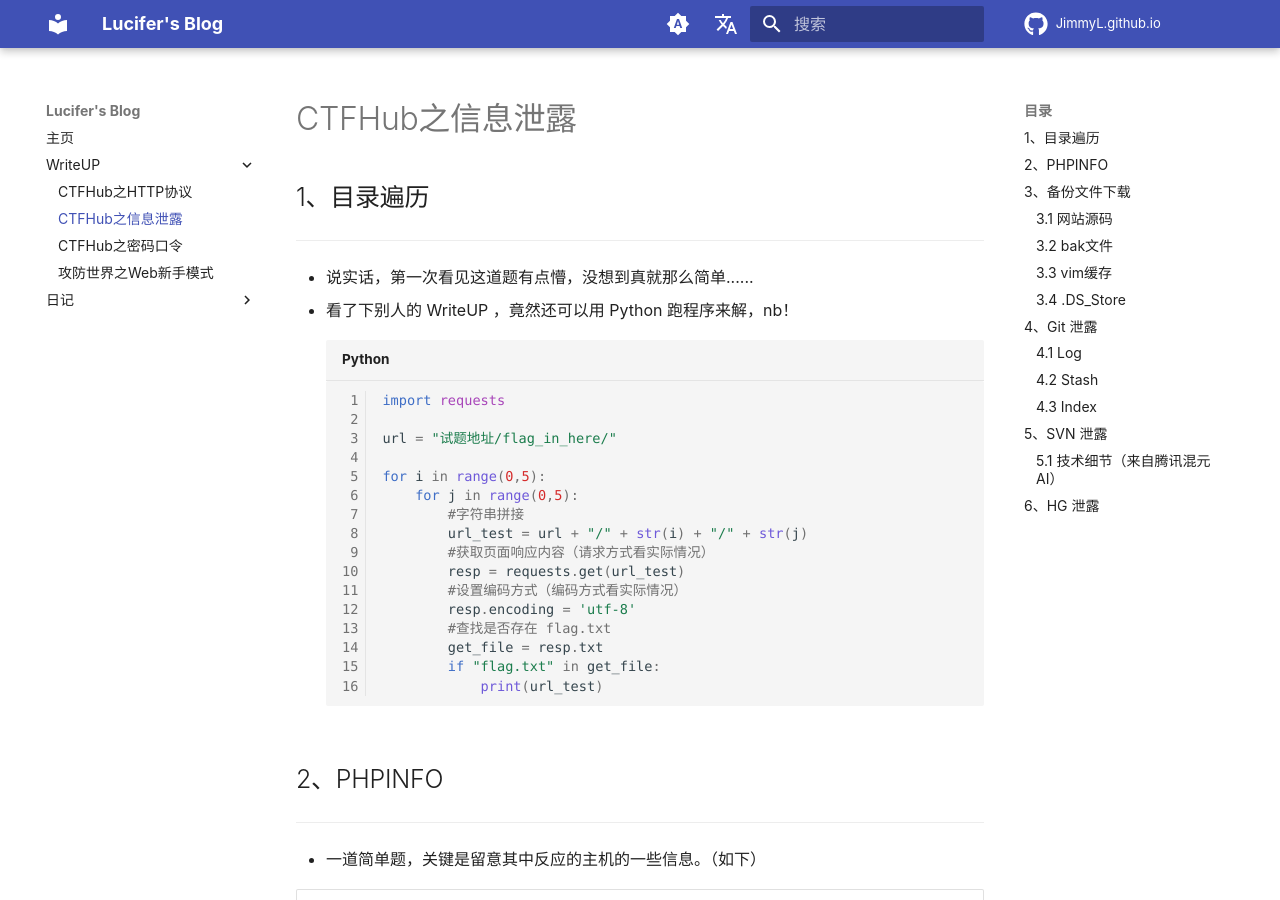
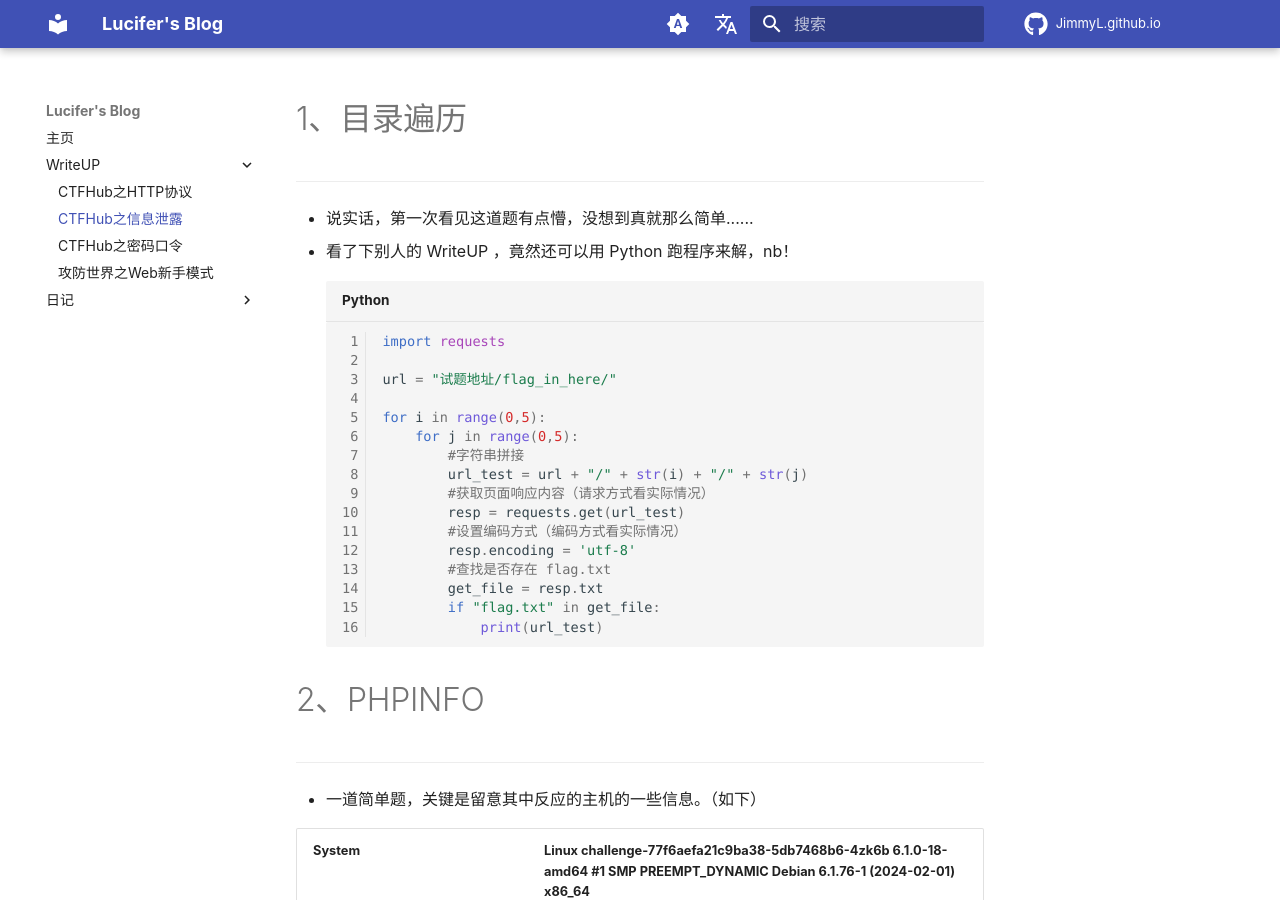
Before and after one commit to Lucifer-Jimmy/JimmyL.github.io, an MkDocs documentation site: the page built from docs/WriteUP/CTFHUB之信息泄露.md, in a window 1280 px wide and 900 px high. Built offline with MkDocs 1.6.1 and Material for MkDocs 9.7.7, drawn with Linux system fonts in a browser that asks for light colours; comment, search, counter and statistics services are not loaded.

Commit message:
build_12

````diff
--- a/docs/WriteUP/CTFHUB之信息泄露.md
+++ b/docs/WriteUP/CTFHUB之信息泄露.md
@@ -1,5 +1,4 @@
-# CTFHub之信息泄露
-## 1、目录遍历
+# 1、目录遍历
 ---
 - 说实话，第一次看见这道题有点懵，没想到真就那么简单......
 - 看了下别人的 WriteUP ，竟然还可以用 Python 跑程序来解，nb！
@@ -22,7 +21,7 @@
 			print(url_test)
 ```
 
-## 2、PHPINFO
+# 2、PHPINFO
 ---
 - 一道简单题，关键是留意其中反应的主机的一些信息。（如下）
 
@@ -38,9 +37,9 @@
 | **allow_url_include**     | **Off**                                                                                                                    |
 - 以及观察支持的协议和封装！
 
-## 3、备份文件下载
+# 3、备份文件下载
 ---
-### 3.1  网站源码
+## 3.1  网站源码
 - 惊心动魄，差点不够时间解了！
 - 首先，我以为 Flag 就在网站的备份文件中，所以第一步先要找到相应文件，但是一个个手动输入太麻烦了，再加上如果没有相应的文件网站会返回 **404** 的状态码，又联想到了上面的 python 代码，所以解法如下：
 ```python3
@@ -70,12 +69,12 @@
 - 所以，我看了看 50x.html 文件后又想到了这个是离线端，跟在线端应该是不一样的！我应该在网站去访问这些文件，最后找到了 Flag。
 >还可以用 dirsearch 工具对网站进行扫描。如： `python3 dirsearch.py -u http://xxx/ -e *`
 
-### 3.2  bak文件
+## 3.2  bak文件
 - 这道题也是一道关于备份文件的题，观察过后应该也是要获取它的备份文件。
 - 经过搜索，发现 `.bak` 文件是网站源代码的备份文件，于是就可以直接将网站的源代码备份文件直接下载下来，然后修改文件名后缀，将其改为正常的 `.php` 后，打开源代码即可获取 Flag。
 >也可以直接用命令 `curl http://xxx/index.php.bak`
 
-### 3.3  vim缓存
+## 3.3  vim缓存
 - 在使用 vim 时会创建临时缓存文件，关闭 vim 时缓存文件则会被删除。
 - 当 vim 异常退出后，因为没有处理缓存文件，导致可以通过缓存文件恢复原始文件内容。
 - 以 index.php 为例，第一次会产生 `.index.php.swp`，再次意外退出会产生 `.index.php.swo`，第三次意外退出会产生 `.index.php.swn` 文件。
@@ -83,7 +82,7 @@
 - 所以，解题第一步，先将 vim 生成的临时文件下载下来。
 - 使用命令 `vim -r index.php.swp` 来修复文件，就能看到 Flag 了。
 
-### 3.4  .DS_Store
+## 3.4  .DS_Store
 ---
 - .DS_Store 是 Mac OS 保存文件夹的自定义属性的隐藏文件，通过这个文件可以知道这个目录里面所有文件的清单。
 - 首先，在网站中下载上述文件。
@@ -91,9 +90,9 @@
 - 再尝试在 Windows 下用记事本打开，留意到了 `Flag is here.`，但没能细心观察到乱码中的“乱中有序”！
 - 根据“有序”的内容，在访问网站后，获得 Flag。
 
-## 4、Git 泄露
+# 4、Git 泄露
 ---
-### 4.1  Log
+## 4.1  Log
 - 我的评价是全是坑！！！
 - 首先，一定不要下载错工具，否则根本做不出来！！！
 - 下载的一定要是 **BugScanTeam 的 GitHack**！
@@ -101,7 +100,7 @@
 >还原后的文件在 `dist/` 目录下
 - 根据 `git log` 看到项目的修改，进行回滚即得 Flag。
 
-### 4.2  Stash
+## 4.2  Stash
 - 首先，我们需要了解 Git 中 stash 命令的作用以及使用方法。
 - 当你在项目的一部分上工作了一段时间后，所有东西都进入混乱的状态，而你想切换到其他分支去做一点事，且在当前工作空间所做的操作未能提交到版本库时，Git 是不允许这样做的。
 - 所以，我们用 `git stash` 命令来将当前工作状态储存起来，然后再切换到其他分支工作，工作完成后再回去取出。
@@ -119,11 +118,11 @@
 | `git stash branch {branchName} {stashName}` | 创建并切换到一个新分支来读取指定的存储<br>stashName：存储的名称，默认情况下读取 stash 堆栈中栈顶的存储 |
 - 本题，在使用 GitHack 后，进入到相应目录，执行 `git stash list` 命令，查看临时储存的内容，在用 `git stash apply stash@{0}` 将储存的内容提取出来（提交），即可在文件中获得 Flag！
 
-### 4.3  Index
+## 4.3  Index
 - 额，这个好像直接用 GitHack 将网站克隆下来就好了。
 - 或者直接在命令行使用 `git diff` 命令来查看项目的修改，即能得到 Flag。
 
-## 5、SVN 泄露
+# 5、SVN 泄露
 ---
 - 根据题目描述，在 [Github](https://github.com/kost/dvcs-ripper) 下载关于 SVN 泄露的漏洞利用工具 dvcs-ripper。
 - 然后，进入相应目录 `cd /home/lucifer/Tools/dvcs-ripper`。
@@ -140,7 +139,7 @@
 - 提示说 Flag 在服务器旧版本的源代码上，所以应该检查一下 pristine 文件夹中的文件是否存放 Flag。
 - 查看两个文件，发现 Flag。
 
-### 5.1  技术细节（来自腾讯混元 AI）
+## 5.1  技术细节（来自腾讯混元 AI）
 - .svn 目录下的 pristine 文件夹存放的是工作副本中文件的原始副本。
 - 这些原始副本用于 Subversion 客户端在进行版本控制操作时参考，以确保文件的一致性和完整性。
 - 下面将详细分析 .svn/pristine 文件夹及相关内容：
@@ -178,7 +177,7 @@
 
 综上所述，.svn/pristine 文件夹在 Subversion 版本控制系统中起着关键作用，负责存储工作副本中文件的原始副本。适当管理和清理这些文件可以有效优化工作副本的性能和空间占用。通过理解其工作原理和妥善运用相关工具，可以大幅提高版本控制的效率。
 
-## 6、HG 泄露
+# 6、HG 泄露
 ---
 - Mercurial 是一种轻量级分布式版本控制系统，采用 Python 语言实现，易于学习和使用，扩展性强。其是基于 GNU General Public License（GPL）授权的开源项目。
 - 在 Mercurial 中，本地既可以当做版本库的服务端，也可以当做版本库的客户端。
--- a/mkdocs.yml
+++ b/mkdocs.yml
@@ -83,9 +83,9 @@
 nav:
   - 主页: index.md
   - WriteUP:
-    - WriteUP/CTFHUB之HTTP协议.md
-    - WriteUP/CTFHUB之信息泄露.md
-    - WriteUP/CTFHUB之密码口令.md
+    - CTFHub之HTTP协议: WriteUP/CTFHUB之HTTP协议.md
+    - CTFHub之信息泄露: WriteUP/CTFHUB之信息泄露.md
+    - CTFHub之密码口令: WriteUP/CTFHUB之密码口令.md
     - 攻防世界之Web新手模式: WriteUP/攻防世界之Web新手模式.md
   - 日记:
     - 2024-08-07: Daily/2024-08-07.md
````
Also changed, not shown: docs/WriteUP/CTFHUB之HTTP协议.md (+5 -7 lines), docs/WriteUP/CTFHUB之密码口令.md (+2 -3 lines), docs/WriteUP/CTFHUB之SQL注入.md (added).
